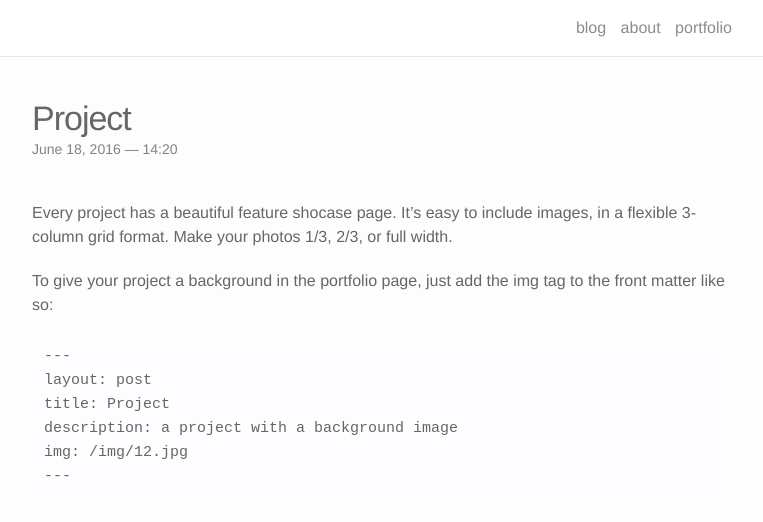
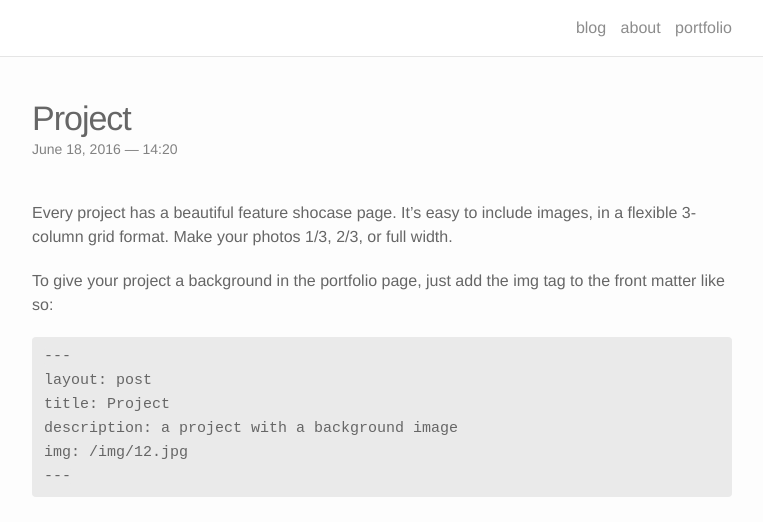
Before and after one commit to fukaoi/fukaoi.github.io, a Jekyll site: the page built from _portfolio/1_project.markdown, in a window 1280 px wide and 1400 px high. Shown: the top 522 px of the window, without its empty margins (258-1021 px from the left). Built offline with Jekyll 4.4.1, drawn with Linux system fonts in a browser that asks for light colours; nearby versions of some CDN libraries; grey boxes are pictures that could not be loaded.

Commit message:
chaged color

```diff
--- a/_sass/_base.scss
+++ b/_sass/_base.scss
@@ -169,7 +169,7 @@ pre,
 code {
     font-size: 15px;
     border-radius: 4px;
-    background-color: #FDFDFF;
+    background-color: #eaeaea;
 }
 
 code {
```
